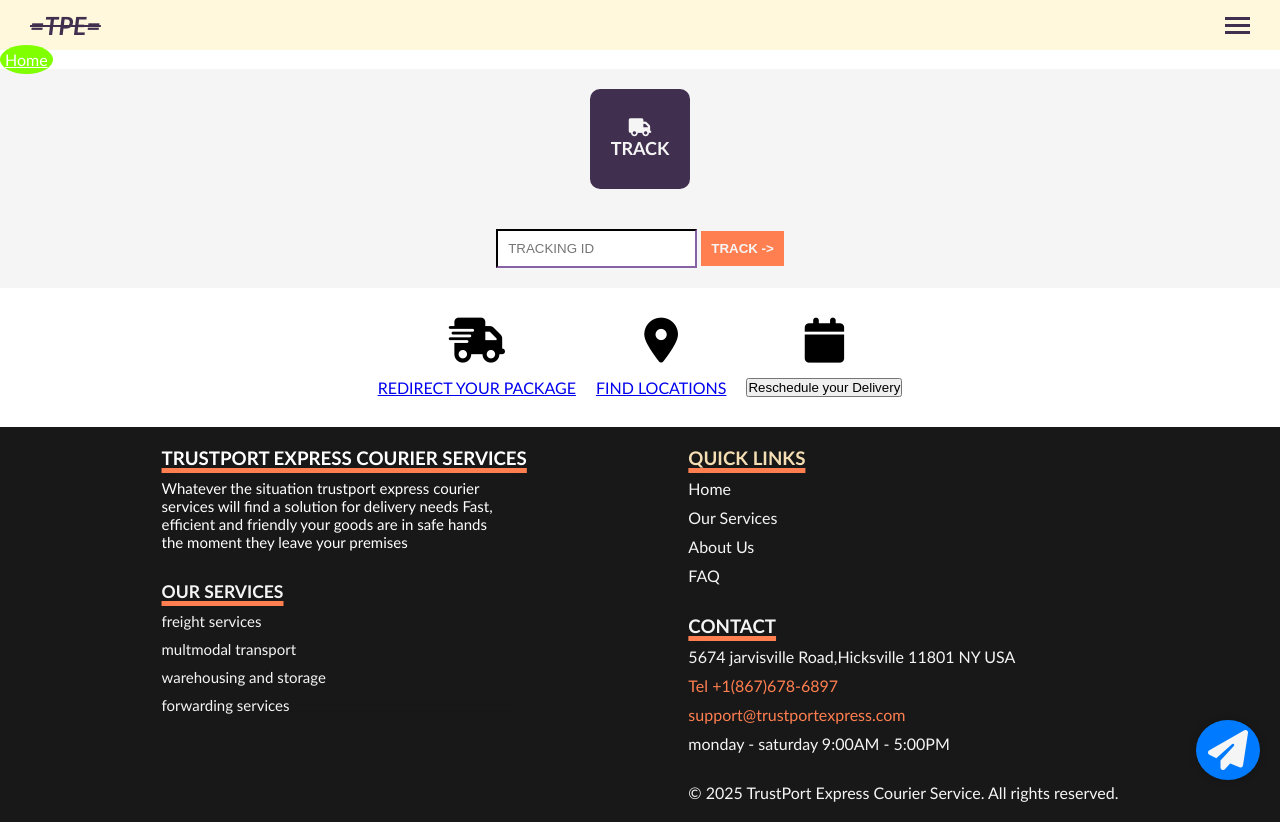
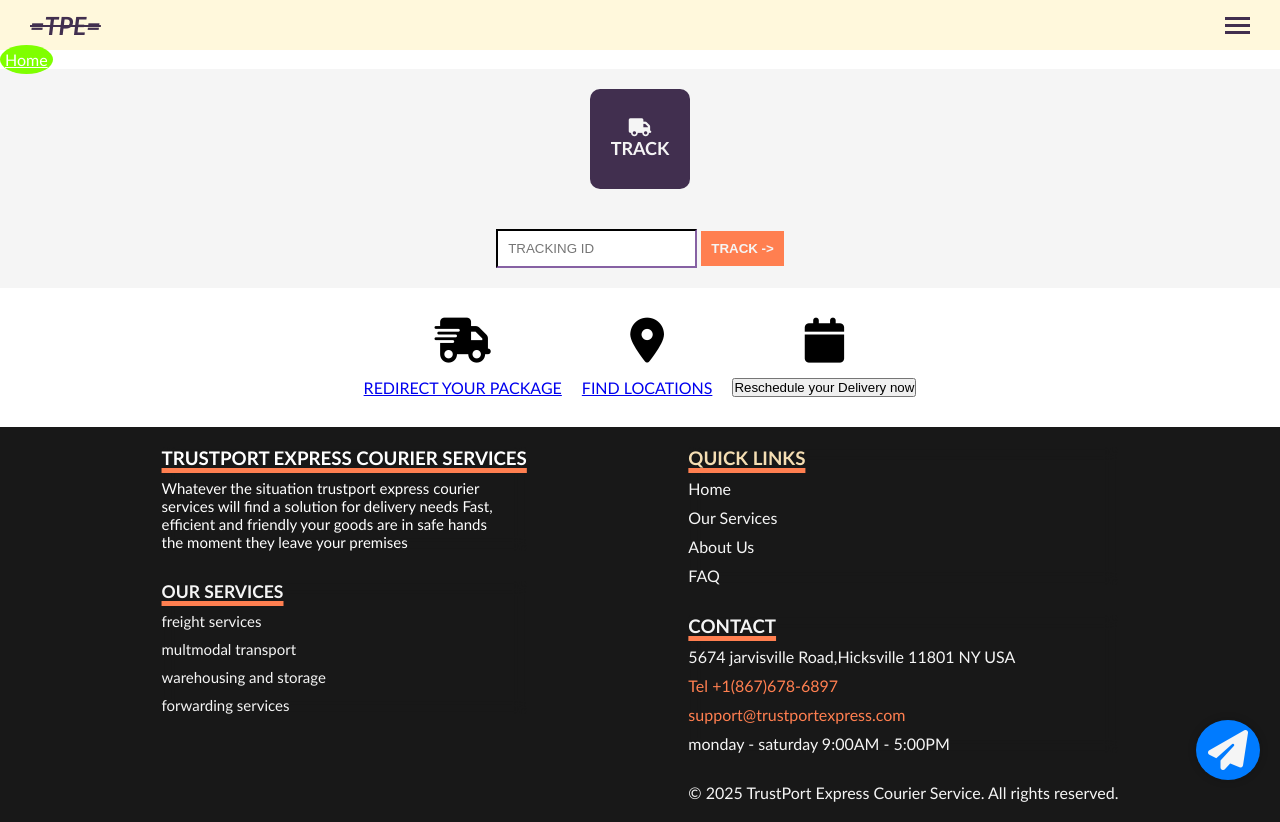
Before and after one commit to nazzyrichie13/trustport-express, a website: page trustport-express-backend/public/tracking.html in a window 1280 px wide. Drawn offline with nearby package versions, Linux system fonts and the light colour scheme; no server answers.

Commit message:
change on tracking.html

```diff
--- a/trustport-express-backend/public/tracking.html
+++ b/trustport-express-backend/public/tracking.html
@@ -87,7 +87,7 @@
 
 
             <i class="fa-solid fa-calendar" style="font-size: 45px;"></i>
-            <button onclick="showReschedule()">Reschedule  your Delivery</button>
+            <button onclick="showReschedule()">Reschedule  your Delivery now</button>
         </div>
     </div>
     <div id="reschedule-modal" style="display:none;">
```
